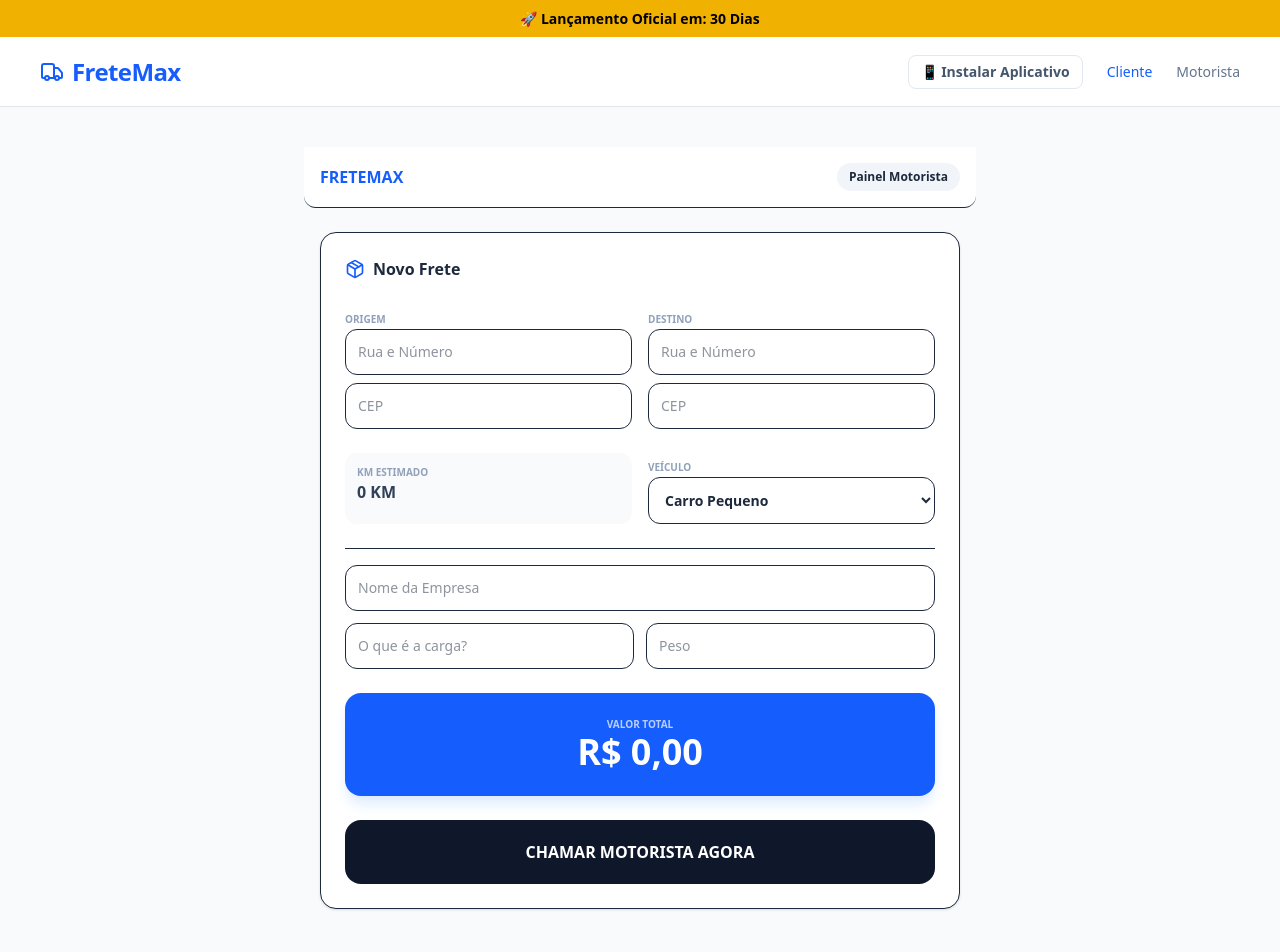
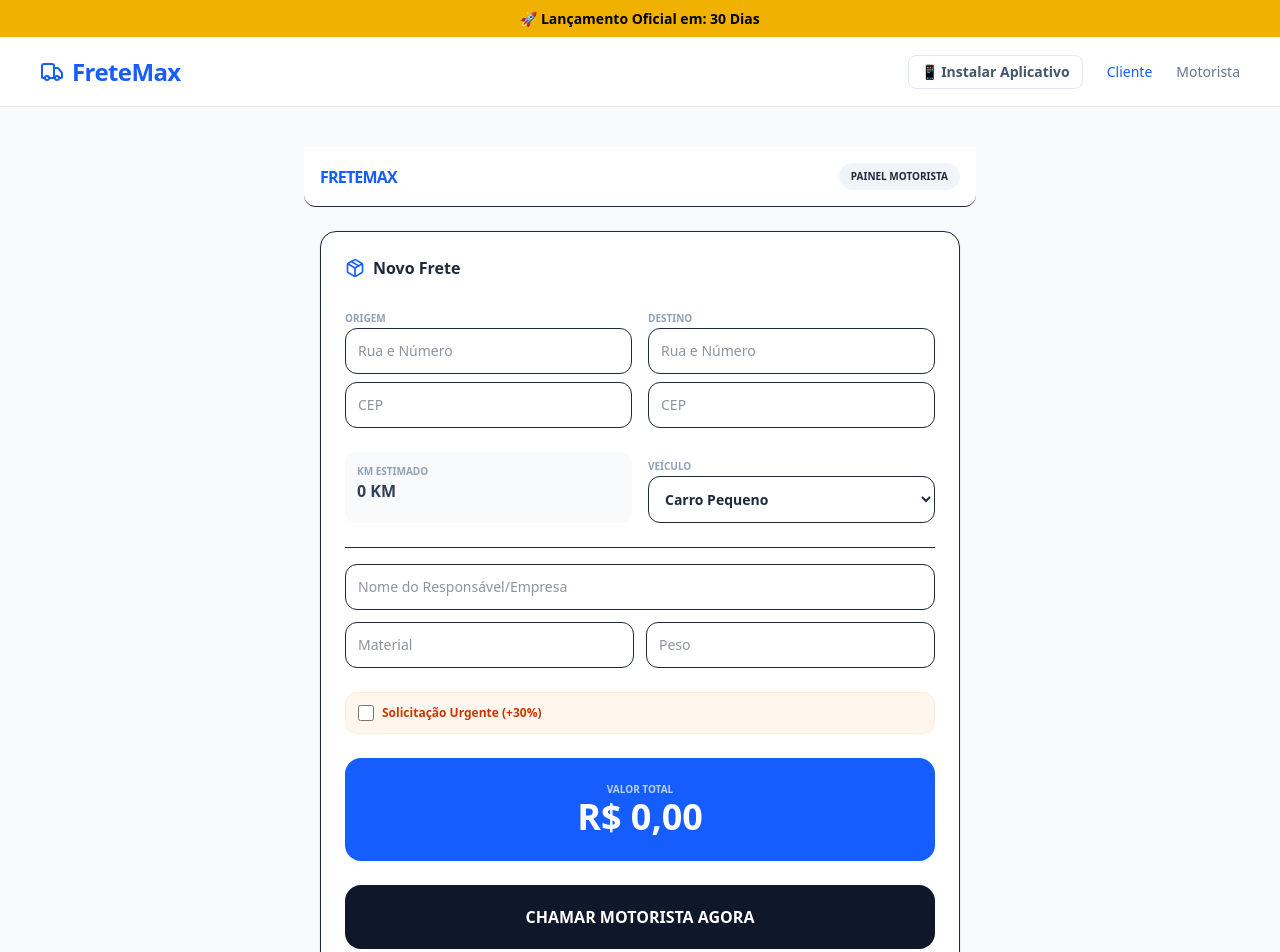
Before and after one commit to rodrigovtr38-hash/FRETEMAX, a React (Vite) app in the folder fretemax-projeto-final/: page /cliente in a window 1280 px wide. Shown: the top 952 px of the page. Built offline with nearby package versions, Linux system fonts and the light colour scheme.

Commit message:
Update Cliente.tsx

```diff
--- a/fretemax-projeto-final/src/pages/Cliente.tsx
+++ b/fretemax-projeto-final/src/pages/Cliente.tsx
@@ -1,7 +1,7 @@
 import { useState, useEffect } from 'react';
 import { db } from '../firebase';
 import { collection, addDoc, serverTimestamp, query, where, onSnapshot } from 'firebase/firestore';
-import { MapPin, ArrowLeft, Download, Car, Package, XCircle, CheckCircle2 } from 'lucide-react';
+import { MapPin, ArrowLeft, Download, Car, Package, XCircle, CheckCircle2, Loader2 } from 'lucide-react';
 
 export default function Cliente() {
   const [coletaRua, setColetaRua] = useState('');
@@ -19,10 +19,10 @@ export default function Cliente() {
   const [autoDistance, setAutoDistance] = useState(0);
   const [isCalculating, setIsCalculating] = useState(false);
 
-  // ESCUTA O STATUS DO PEDIDO EM TEMPO REAL
   useEffect(() => {
     if (currentOrderId) {
-      const unsub = onSnapshot(collection(db, 'fretes'), (snapshot) => {
+      const q = query(collection(db, 'fretes'));
+      const unsub = onSnapshot(q, (snapshot) => {
         const doc = snapshot.docs.find(d => d.id === currentOrderId);
         if (doc) setOrderData(doc.data());
       });
@@ -30,59 +30,69 @@ export default function Cliente() {
     }
   }, [currentOrderId]);
 
-  const handleCepChange = (val: string, setter: any) => {
+  // GATILHO DE KM CORRIGIDO (Considerando o hífen)
+  const checarDistancia = () => {
+    const c1 = coletaCep.replace(/\D/g, '');
+    const c2 = entregaCep.replace(/\D/g, '');
+
+    if (c1.length === 8 && c2.length === 8) {
+      setIsCalculating(true);
+      setTimeout(() => {
+        setAutoDistance(Math.floor(Math.random() * 25) + 5);
+        setIsCalculating(false);
+      }, 1000);
+    }
+  };
+
+  const formatarCEP = (val: string) => {
     let v = val.replace(/\D/g, '');
     if (v.length > 5) v = v.substring(0, 5) + '-' + v.substring(5, 8);
-    setter(v.slice(0, 9));
-    if (v.length === 8) {
-      setIsCalculating(true);
-      setTimeout(() => { setAutoDistance(Math.floor(Math.random() * 30) + 5); setIsCalculating(false); }, 800);
-    }
+    return v.substring(0, 9);
   };
+
+  useEffect(() => {
+    checarDistancia();
+  }, [coletaCep, entregaCep]);
 
   let multiplicador = 2;
   if (vehicle.includes('Utilitário')) multiplicador = 3;
   if (vehicle.includes('Caminhão')) multiplicador = 5;
   if (vehicle.includes('Carreta')) multiplicador = 10;
 
-  let valorFinal = (20 + (autoDistance * multiplicador)) * 1.20;
-  if (urgent) valorFinal *= 1.30;
+  const valorFinal = (20 + (autoDistance * multiplicador)) * 1.20 * (urgent ? 1.30 : 1);
   const valorFormatado = autoDistance > 0 ? `R$ ${valorFinal.toFixed(2).replace('.', ',')}` : 'R$ 0,00';
 
   const handlePagar = async () => {
-    if (!coletaCep || !entregaCep || autoDistance <= 0) { alert("Preencha os dados corretamente."); return; }
+    if (autoDistance <= 0) return;
     try {
       const docRef = await addDoc(collection(db, 'fretes'), {
         cidadeOrigem: coletaRua || coletaCep,
         cidadeDestino: entregaRua || entregaCep,
         distancia: autoDistance,
         veiculo: vehicle,
-        responsavel: company || 'Cliente Particular',
-        material: material || 'Carga Geral',
-        peso: weight || 'Não informado',
+        responsavel: company || 'Particular',
+        material: material || 'Geral',
+        peso: weight || 'N/A',
         urgente: urgent,
         valorFinal: valorFormatado,
-        status: 'aguardando_motorista', // SINAL PARA O RADAR
+        status: 'aguardando_motorista',
         createdAt: serverTimestamp()
       });
       setCurrentOrderId(docRef.id);
-    } catch (error) { alert("Erro ao chamar motorista."); }
+    } catch (e) { alert("Erro ao enviar pedido."); }
   };
 
-  // TELA DE MATCH (O que o cliente vê enquanto espera ou após aceite)
   if (currentOrderId) {
     return (
-      <div className="max-w-md mx-auto mt-10 bg-white rounded-2xl border border-slate-200 shadow-2xl p-8 text-center animate-in fade-in zoom-in">
+      <div className="max-w-md mx-auto mt-10 bg-white rounded-2xl border shadow-2xl p-8 text-center animate-in fade-in zoom-in">
         {orderData?.status === 'motorista_a_caminho' ? (
           <>
             <CheckCircle2 className="w-16 h-16 text-green-500 mx-auto mb-4" />
             <h2 className="text-2xl font-bold text-slate-800">Motorista a Caminho!</h2>
-            <div className="mt-6 p-4 bg-slate-50 rounded-xl border border-slate-100">
-              <p className="text-sm text-slate-500 uppercase font-bold">Motorista</p>
+            <div className="mt-6 p-4 bg-slate-50 rounded-xl border">
+              <p className="text-sm text-slate-500 uppercase font-bold">Parceiro</p>
               <p className="text-lg font-black text-blue-600">{orderData.motoristaNome}</p>
-              <button onClick={() => window.open(`https://wa.me/55${orderData.motoristaZap.replace(/\D/g,'')}`)} className="mt-4 w-full bg-green-500 text-white font-bold py-3 rounded-lg flex items-center justify-center gap-2">
-                Falar no WhatsApp
-              </button>
+              <button onClick={() => window.open(`https://wa.me/55${orderData.motoristaZap.replace(/\D/g,'')}`)} className="mt-4 w-full bg-green-500 text-white font-bold py-3 rounded-lg">Falar no WhatsApp</button>
             </div>
           </>
         ) : (
@@ -91,10 +101,9 @@ export default function Cliente() {
               <div className="absolute inset-0 bg-blue-500 rounded-full animate-ping opacity-20"></div>
               <MapPin className="relative w-20 h-20 text-blue-600 mx-auto" />
             </div>
-            <h2 className="text-xl font-bold text-slate-800">Procurando motoristas...</h2>
-            <p className="text-slate-500 mt-2 text-sm">Notificando parceiros de {vehicle} na região.</p>
-            <button onClick={() => setCurrentOrderId(null)} className="mt-10 text-red-500 text-sm font-bold flex items-center justify-center gap-2 w-full">
-              <XCircle className="w-4 h-4" /> Cancelar Pedido
+            <h2 className="text-xl font-bold text-slate-800">Buscando motoristas...</h2>
+            <button onClick={() => setCurrentOrderId(null)} className="mt-10 text-red-500 text-sm font-bold w-full flex items-center justify-center gap-2">
+              <XCircle className="w-4 h-4" /> Cancelar
             </button>
           </>
         )}
@@ -105,31 +114,29 @@ export default function Cliente() {
   return (
     <div className="min-h-screen bg-slate-50 pb-10">
       <nav className="bg-white border-b p-4 flex justify-between items-center max-w-2xl mx-auto rounded-b-xl">
-        <button onClick={() => window.location.href = '/'} className="font-black text-blue-600">FRETEMAX</button>
-        <button onClick={() => window.location.href = '/motorista'} className="text-xs bg-slate-100 px-3 py-1.5 rounded-full font-bold">Painel Motorista</button>
+        <span className="font-black text-blue-600 tracking-tighter">FRETEMAX</span>
+        <button onClick={() => window.location.href = '/motorista'} className="text-[10px] bg-slate-100 px-3 py-1.5 rounded-full font-bold">PAINEL MOTORISTA</button>
       </nav>
 
       <div className="max-w-2xl mx-auto px-4 mt-6">
         <div className="bg-white rounded-2xl border shadow-sm p-6 space-y-6">
-          <h2 className="font-bold flex items-center gap-2"><Package className="text-blue-600 w-5 h-5"/> Novo Frete</h2>
-
-          <div className="grid grid-cols-1 md:grid-cols-2 gap-4 text-left">
+          <div className="flex items-center gap-2"><Package className="text-blue-600 w-5 h-5"/><h2 className="font-bold">Novo Frete</h2></div>
+          <div className="grid grid-cols-1 md:grid-cols-2 gap-4">
             <div className="space-y-2">
               <label className="text-[10px] font-bold text-slate-400 uppercase">Origem</label>
               <input className="w-full p-3 border rounded-xl text-sm" placeholder="Rua e Número" value={coletaRua} onChange={e => setColetaRua(e.target.value)} />
-              <input className="w-full p-3 border rounded-xl text-sm" placeholder="CEP" value={coletaCep} onChange={e => handleCepChange(e.target.value, setColetaCep)} maxLength={9} />
+              <input className="w-full p-3 border rounded-xl text-sm" placeholder="CEP" value={coletaCep} onChange={e => setColetaCep(formatarCEP(e.target.value))} maxLength={9} />
             </div>
             <div className="space-y-2">
               <label className="text-[10px] font-bold text-slate-400 uppercase">Destino</label>
               <input className="w-full p-3 border rounded-xl text-sm" placeholder="Rua e Número" value={entregaRua} onChange={e => setEntregaRua(e.target.value)} />
-              <input className="w-full p-3 border rounded-xl text-sm" placeholder="CEP" value={entregaCep} onChange={e => handleCepChange(e.target.value, setEntregaCep)} maxLength={9} />
+              <input className="w-full p-3 border rounded-xl text-sm" placeholder="CEP" value={entregaCep} onChange={e => setEntregaCep(formatarCEP(e.target.value))} maxLength={9} />
             </div>
           </div>
-
-          <div className="grid grid-cols-2 gap-4 text-left">
+          <div className="grid grid-cols-2 gap-4">
             <div className="p-3 bg-slate-50 rounded-xl">
               <p className="text-[10px] font-bold text-slate-400 uppercase">KM Estimado</p>
-              <p className="font-black text-slate-700">{isCalculating ? '...' : `${autoDistance} KM`}</p>
+              <p className="font-black text-slate-700">{isCalculating ? 'Calculando...' : `${autoDistance} KM`}</p>
             </div>
             <div className="space-y-1">
                <label className="text-[10px] font-bold text-slate-400 uppercase">Veículo</label>
@@ -141,22 +148,23 @@ export default function Cliente() {
                </select>
             </div>
           </div>
-
-          <div className="border-t pt-4 space-y-3 text-left">
-             <input className="w-full p-3 border rounded-xl text-sm" placeholder="Nome da Empresa" value={company} onChange={e => setCompany(e.target.value)} />
+          <div className="border-t pt-4 space-y-3">
+             <input className="w-full p-3 border rounded-xl text-sm" placeholder="Nome do Responsável/Empresa" value={company} onChange={e => setCompany(e.target.value)} />
              <div className="grid grid-cols-2 gap-3">
-                <input className="w-full p-3 border rounded-xl text-sm" placeholder="O que é a carga?" value={material} onChange={e => setMaterial(e.target.value)} />
+                <input className="w-full p-3 border rounded-xl text-sm" placeholder="Material" value={material} onChange={e => setMaterial(e.target.value)} />
                 <input className="w-full p-3 border rounded-xl text-sm" placeholder="Peso" value={weight} onChange={e => setWeight(e.target.value)} />
              </div>
           </div>
-
-          <div className="bg-blue-600 p-6 rounded-2xl text-center text-white shadow-lg shadow-blue-100">
+          <div className="flex items-center gap-2 p-3 bg-orange-50 rounded-xl border border-orange-100">
+            <input type="checkbox" checked={urgent} onChange={e => setUrgent(e.target.checked)} className="w-4 h-4" />
+            <span className="text-xs font-bold text-orange-700">Solicitação Urgente (+30%)</span>
+          </div>
+          <div className="bg-blue-600 p-6 rounded-2xl text-center text-white">
              <p className="text-[10px] font-bold uppercase opacity-70">Valor Total</p>
              <p className="text-4xl font-black">{valorFormatado}</p>
           </div>
-
-          <button onClick={handlePagar} disabled={autoDistance <= 0} className="w-full bg-slate-900 text-white font-black py-5 rounded-2xl hover:bg-black active:scale-95 transition-all">
-            CHAMAR MOTORISTA AGORA
+          <button onClick={handlePagar} disabled={autoDistance <= 0 || isCalculating} className="w-full bg-slate-900 text-white font-black py-5 rounded-2xl hover:bg-black active:scale-95 transition-all flex justify-center items-center">
+            {isCalculating ? <Loader2 className="animate-spin" /> : "CHAMAR MOTORISTA AGORA"}
           </button>
         </div>
       </div>
```
